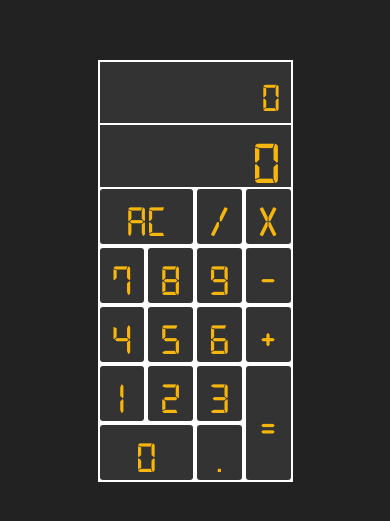
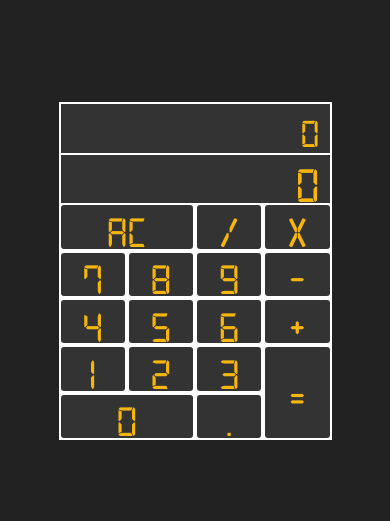
Before and after one commit to m3xy0/my-calculator-app, a React (Create React App) app: page / in a window 390 px wide. Shown: the part 151-672 px from the top of the page. Built offline with nearby package versions, Linux system fonts and the light colour scheme.

Commit message:
increased responsiveness

```diff
--- a/src/App.css
+++ b/src/App.css
@@ -22,8 +22,8 @@ button:hover {
 }
 
 #calculator {
-  width: 50%;
-  height: 50%;
+  width: 70%;
+  height: 40%;
   display: flex;
   flex-direction: column;
   background-color: #222222;
@@ -52,7 +52,7 @@ button:hover {
   align-items: center;
   padding: 2px;
   padding-right: 1rem;
-  font-size: 6rem;
+  font-size: 5rem;
   color: #f6b60d;
   overflow: hidden;
   background-color: #333333;
@@ -71,7 +71,7 @@ button:hover {
   grid-column: 4 / 5;
 }
 
-@media screen and (min-width: 900px)  {
+@media screen and (min-width: 920px)  {
   #calculator {
     width: 35%;
     height: 70%;
```
Also changed, not shown: 1 other file (tests, documents, lock files or other folders).
